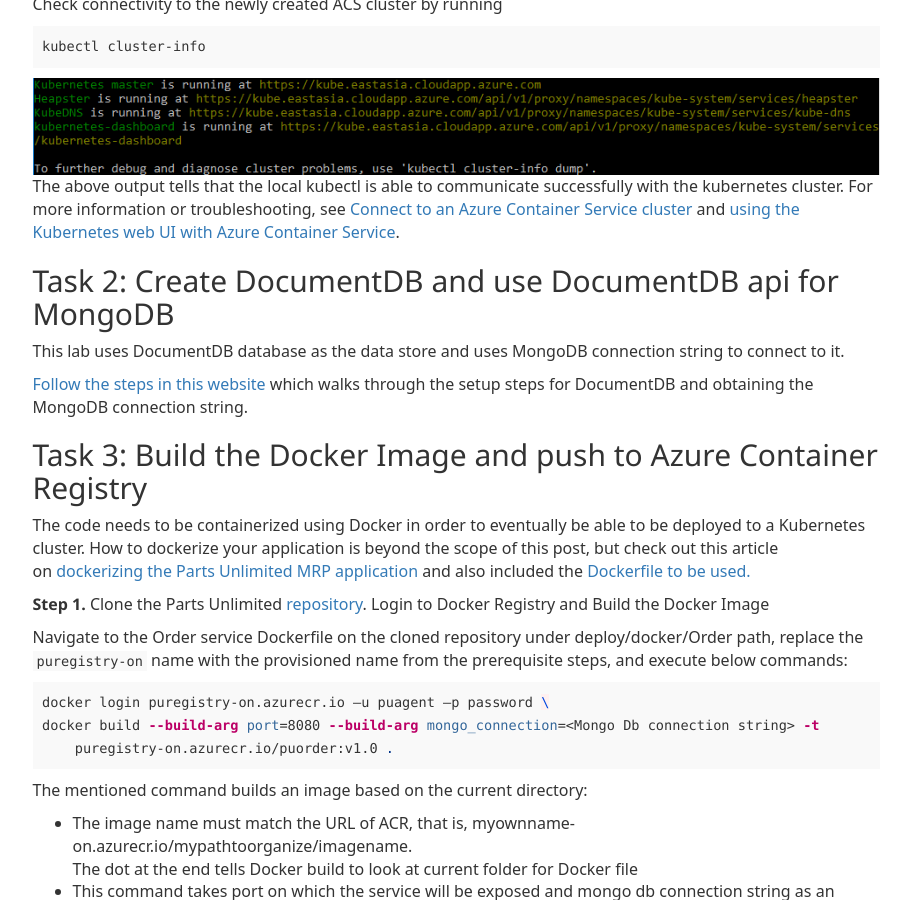
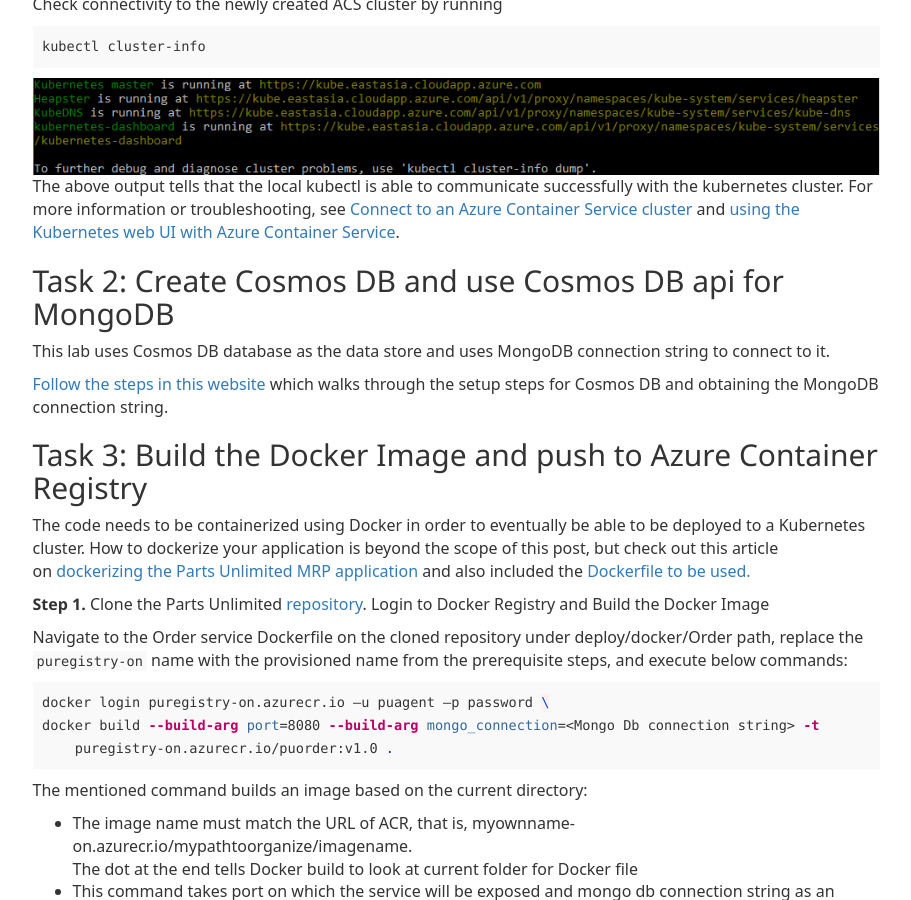
Before and after one commit to microsoft/PartsUnlimitedMRPmicro, a Jekyll site: the page built from _posts/2017-04-24-deploy-acs-kubernetes-helm.md, in a window 1280 px wide and 900 px high, scrolled down 1670 px. Shown: the whole window, without its empty margins (330-1241 px from the left). Built offline with Jekyll 4.4.1, drawn with Linux system fonts in a browser that asks for light colours; some web fonts are replaced; some of the changed text lies outside the part shown.

Commit message:
Updated DocumentDB references to Cosmos DB

```diff
--- a/_posts/2017-04-24-deploy-acs-kubernetes-helm.md
+++ b/_posts/2017-04-24-deploy-acs-kubernetes-helm.md
@@ -17,7 +17,7 @@ Learn how to create and setup a new Azure Container Service (ACS) with Kubernete
 ### Tasks Overview
 
 1. Setup ACS Kubernetes Cluster
-1. Create DocumentDB and use DocumentDB api for MongoDB
+1. Create Cosmos DB and use Cosmos DB api for MongoDB
 1. Build and Push Docker Container to ACR
 1. Install and Setup Helm
 1. Create Helm charts
@@ -52,11 +52,11 @@ kubectl cluster-info
 ![](<../assets/deployacsk8shelm/task1step1kubectlclusterinfo.png>)
 The above output tells that the local kubectl is able to communicate successfully with the kubernetes cluster. For more information or troubleshooting, see [Connect to an Azure Container Service cluster](https://docs.microsoft.com/en-us/azure/container-service/container-service-connect) and [using the Kubernetes web UI with Azure Container Service](https://docs.microsoft.com/en-us/azure/container-service/container-service-kubernetes-ui).
 
-## Task 2:  Create DocumentDB and use DocumentDB api for MongoDB
+## Task 2:  Create Cosmos DB and use Cosmos DB api for MongoDB
 
-This lab uses DocumentDB database as the data store and uses MongoDB connection string to connect to it.
+This lab uses Cosmos DB database as the data store and uses MongoDB connection string to connect to it.
 
-[Follow the steps in this website](https://docs.microsoft.com/en-us/azure/documentdb/documentdb-connect-mongodb-account) which walks through the setup steps for DocumentDB and obtaining the MongoDB connection string.
+[Follow the steps in this website](https://docs.microsoft.com/en-us/azure/cosmos-db/connect-mongodb-account) which walks through the setup steps for Cosmos DB and obtaining the MongoDB connection string.
 
 ## Task 3:  Build the Docker Image and push to Azure Container Registry
 
```
